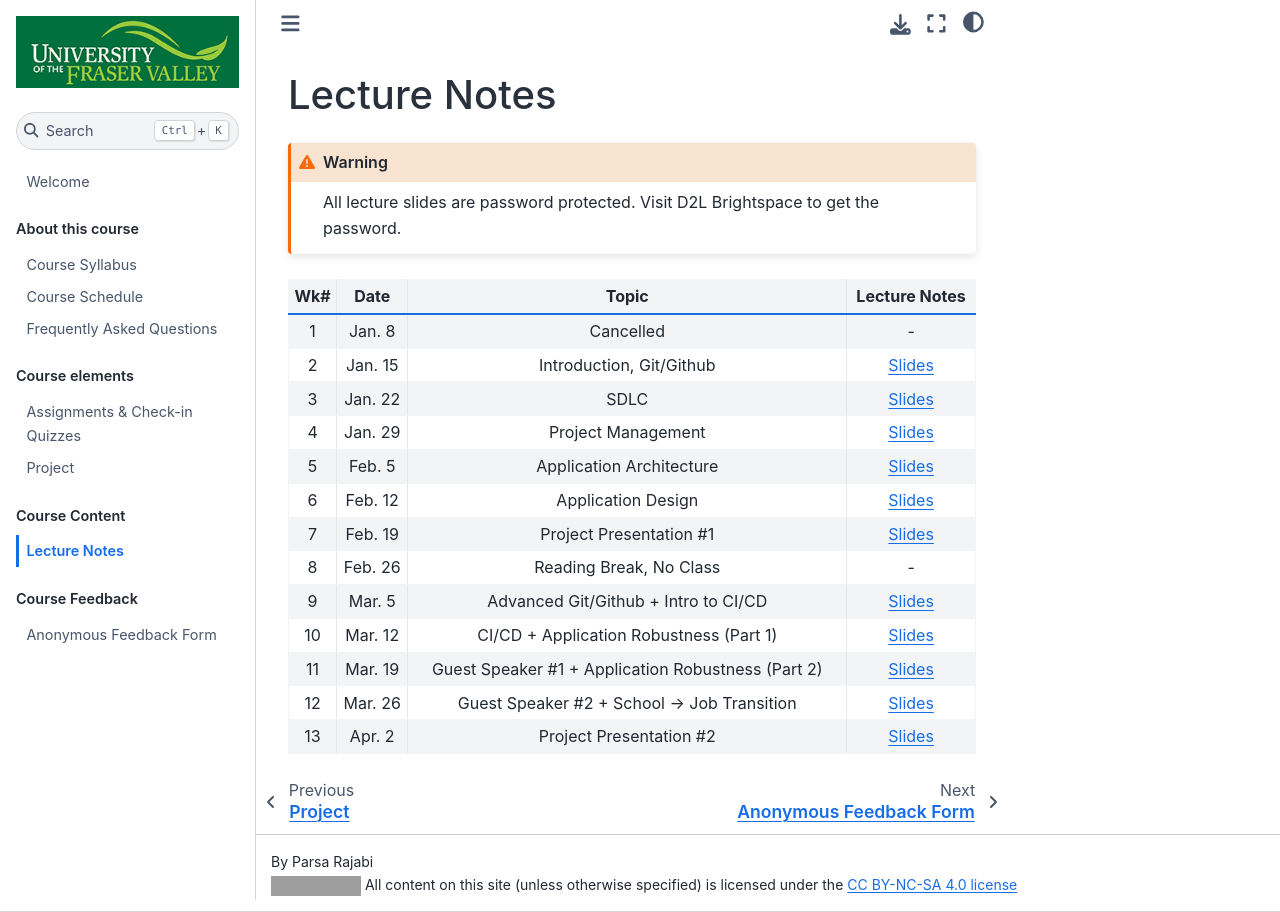
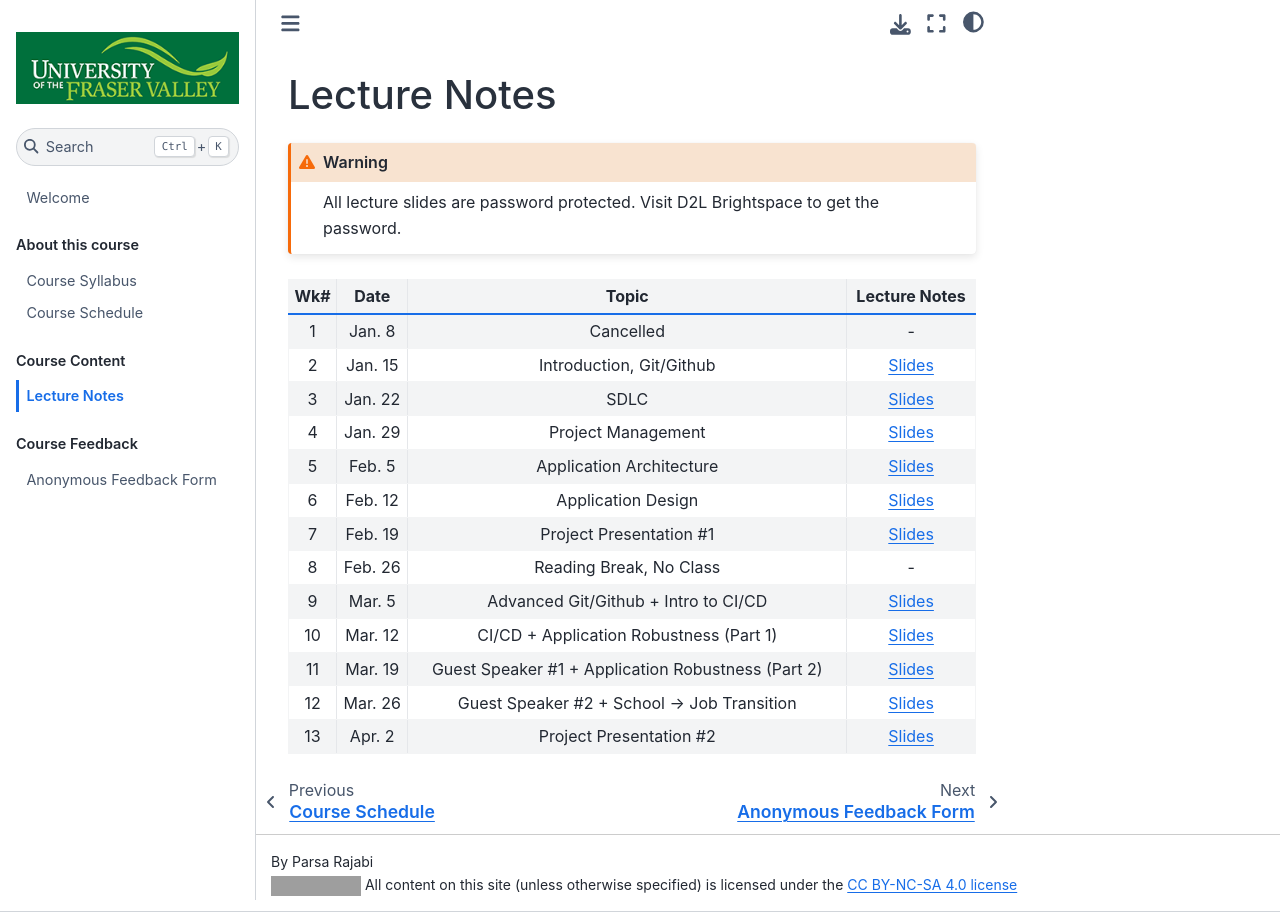
Before and after one commit to Parsa-Rajabi/cis-385, a Jupyter Book: the page built from lecture_notes.md, in a window 1280 px wide. Built offline with Jupyter Book 1.0.4 settings and Sphinx 7.4.7 and the Sphinx Book theme 1.1.4, drawn with Linux system fonts in a browser that asks for light colours; pages that are not in the unit, such as notebooks, are missing from menus; part of the change alters nothing that is shown; grey boxes are pictures that could not be loaded.

Commit message:
updated toc and welcome page

```diff
--- a/_toc.yml
+++ b/_toc.yml
@@ -5,13 +5,13 @@ parts:
   chapters:
   - file: about/syllabus
   - file: about/course_schedule
-  - file: about/accommodations
-  - file: about/doing_well
-  - file: about/faq
-- caption: Course elements
-  chapters:
-    - file: assignments_quizzes
-    - file: project
+  # - file: about/accommodations
+  # - file: about/doing_well
+  # - file: about/faq
+# - caption: Course elements
+  # chapters:
+    # - file: assignments_quizzes
+    # - file: project
 - caption: Course Content
   chapters:
   - file: lecture_notes
--- a/about/welcome.md
+++ b/about/welcome.md
@@ -2,13 +2,10 @@
 
 # Welcome
 
-Welcome to CPSC 2350! Please use the sidebar to the left to view the following items:
+Welcome to CIS 385! Please use the sidebar to the left to view the following items:
 - Course syllabus
 - Course schedule
 - FAQ
-- Assignments and Weekly check-in quizzes
-- Project
-- Weekly course content (lecture notes)
 
 ## Tentative Schedule
 
```
